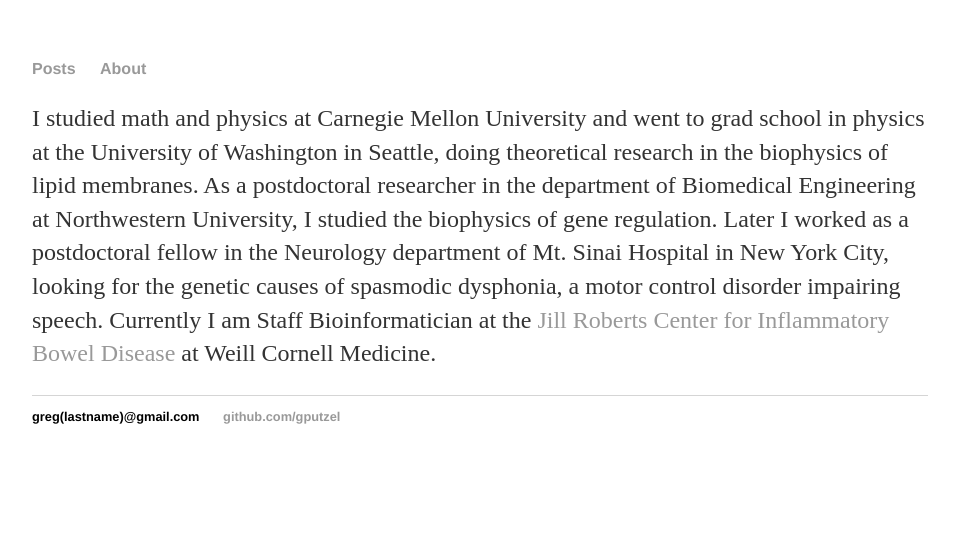
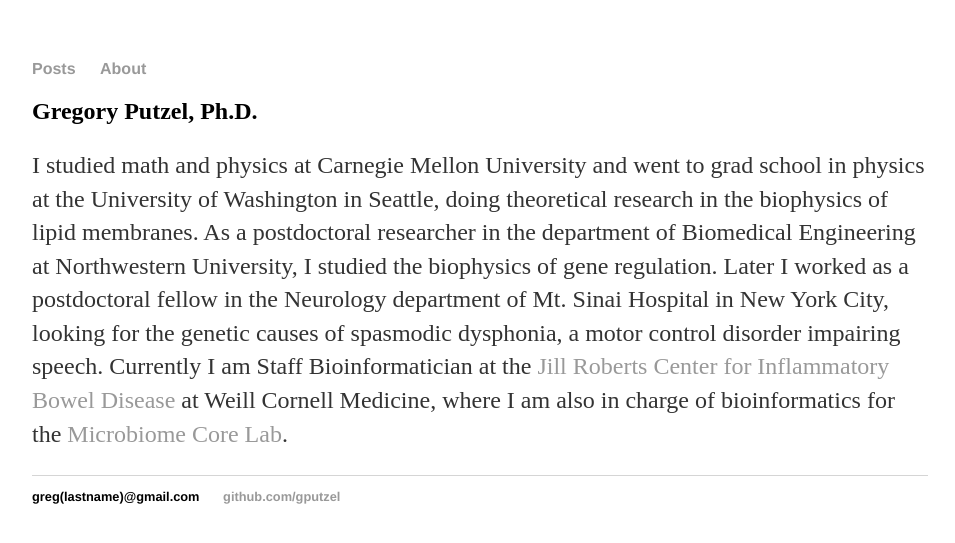
Before and after one commit to gputzel/gputzel.github.io, a Jekyll site: the page built from about/index.md, in a window 1280 px wide. Shown: the top 543 px of the page, without its empty margins (160-1115 px from the left). Built offline with Jekyll 4.4.1, drawn with Linux system fonts in a browser that asks for light colours.

Commit message:
Add sentence about Microbiome Core Lab

```diff
--- a/about/index.md
+++ b/about/index.md
@@ -3,4 +3,6 @@
 layout: default
 ---
 
-I studied math and physics at Carnegie Mellon University and went to grad school in physics at the University of Washington in Seattle, doing theoretical research in the biophysics of lipid membranes. As a postdoctoral researcher in the department of Biomedical Engineering at Northwestern University, I studied the biophysics of gene regulation. Later I worked as a postdoctoral fellow in the Neurology department of Mt. Sinai Hospital in New York City, looking for the genetic causes of spasmodic dysphonia, a motor control disorder impairing speech. Currently I am Staff Bioinformatician at the [Jill Roberts Center for Inflammatory Bowel Disease](https://robertsinstitute.weill.cornell.edu/) at Weill Cornell Medicine.
+## Gregory Putzel, Ph.D.
+
+I studied math and physics at Carnegie Mellon University and went to grad school in physics at the University of Washington in Seattle, doing theoretical research in the biophysics of lipid membranes. As a postdoctoral researcher in the department of Biomedical Engineering at Northwestern University, I studied the biophysics of gene regulation. Later I worked as a postdoctoral fellow in the Neurology department of Mt. Sinai Hospital in New York City, looking for the genetic causes of spasmodic dysphonia, a motor control disorder impairing speech. Currently I am Staff Bioinformatician at the [Jill Roberts Center for Inflammatory Bowel Disease](https://robertsinstitute.weill.cornell.edu/) at Weill Cornell Medicine, where I am also in charge of bioinformatics for the [Microbiome Core Lab](https://www.microbiome.weill.cornell.edu/).
```
